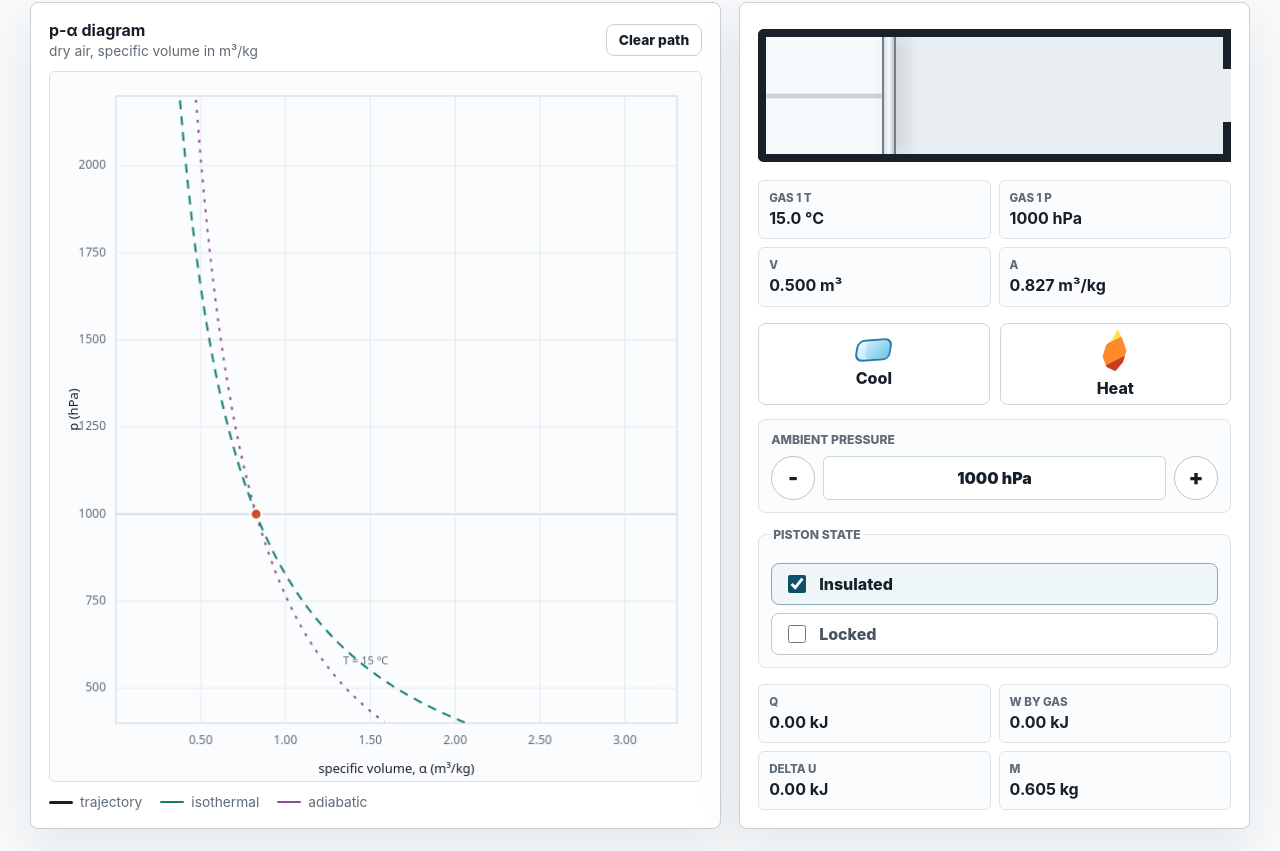
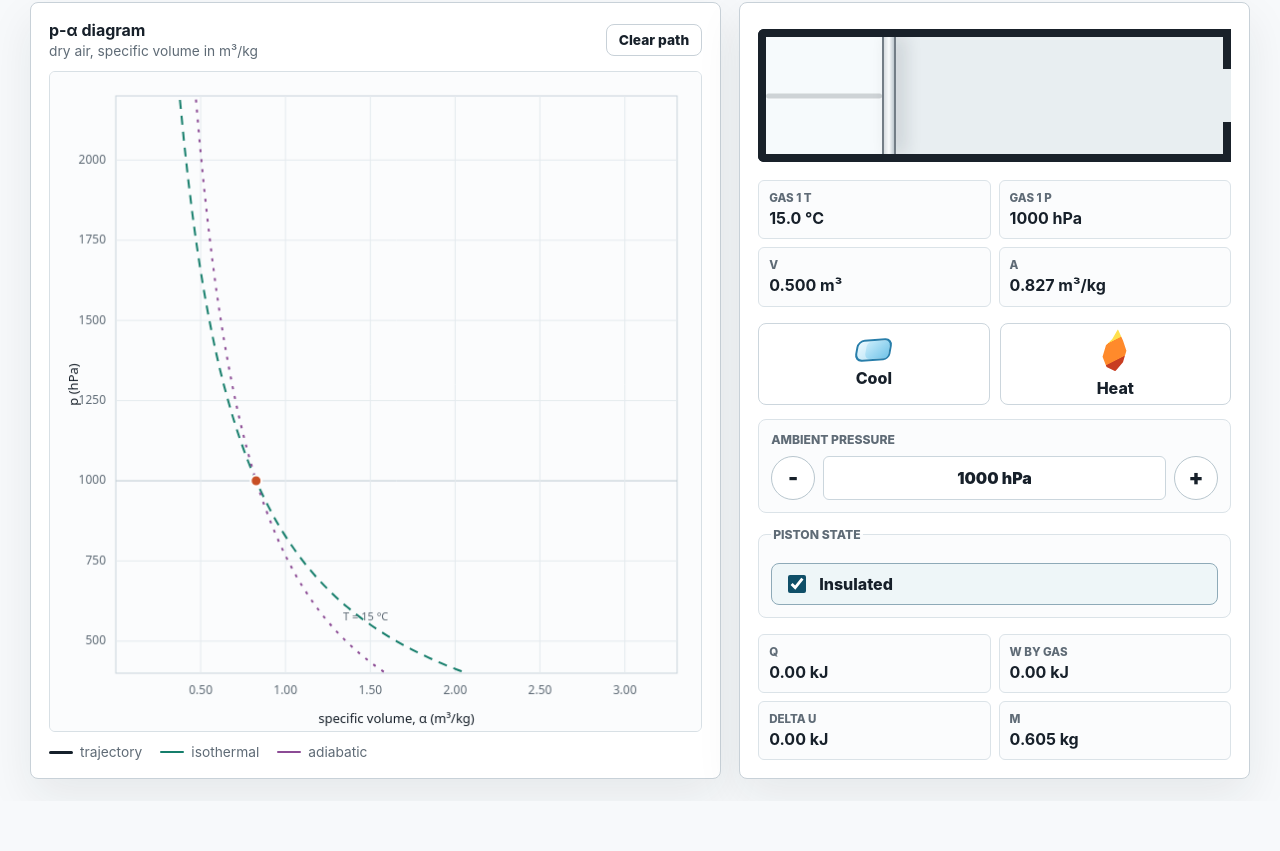
Before and after one commit to pstaten/pressure-volume-work-simulator, a plain HTML site: page index.html in a window 1280 px wide. Shown: the part 97-948 px from the top of the page. After the commit the page ends 898 px from the top, so only its background shows below. Drawn offline with Linux system fonts and the light colour scheme.

```diff
--- a/index.html
+++ b/index.html
@@ -99,10 +99,6 @@
                   <input id="insulatedCheckbox" type="checkbox" checked>
                   <span>Insulated</span>
                 </label>
-                <label>
-                  <input id="lockedCheckbox" type="checkbox">
-                  <span>Locked</span>
-                </label>
               </div>
             </fieldset>
           </div>
--- a/script.js
+++ b/script.js
@@ -21,9 +21,7 @@
   minVolume: 0,
   maxVolume: 2.0,
   heatPowerW: 70000,
-  conductionTauS: 3,
-  pistonMobility: 6.0e-5,
-  maxVolumeRate: 0.42,
+  visualRelaxationRate: 9,
   dt: 1 / 120,
   maxPathPoints: 4200
 };
@@ -34,9 +32,9 @@
 const state = {
   tempK: initial.tempK,
   volume: initial.volume,
+  visualVolume: initial.volume,
   ambientPressurePa: initial.ambientPressurePa,
   insulated: true,
-  locked: false,
   heatDirection: 0,
   pressureDirection: 0,
   paused: false,
@@ -68,8 +66,7 @@
   reset: document.getElementById("resetButton"),
   clearPath: document.getElementById("clearPathButton"),
   pause: document.getElementById("pauseButton"),
-  insulated: document.getElementById("insulatedCheckbox"),
-  locked: document.getElementById("lockedCheckbox")
+  insulated: document.getElementById("insulatedCheckbox")
 };
 
 const plot = {
@@ -96,6 +93,11 @@
 
 function specificVolume() {
   return state.volume / mass;
+}
+
+function equilibriumVolume(tempK = state.tempK, ambientPressurePa = state.ambientPressurePa) {
+  const targetVolume = mass * Rd * tempK / ambientPressurePa;
+  return clamp(targetVolume, config.minVolume, config.maxVolume);
 }
 
 function celsius(tempK) {
@@ -147,8 +149,16 @@
 function resetPath() {
   state.path = [{
     alpha: specificVolume(),
-    pressureHpa: pressurePa() / 100
+    pressureHpa: pathPressurePa() / 100
   }];
+}
+
+function pushPathPoint(alpha, pressureHpa) {
+  const last = state.path[state.path.length - 1];
+  if (!last || Math.abs(alpha - last.alpha) > 0.00001 || Math.abs(pressureHpa - last.pressureHpa) > 0.02) {
+    state.path.push({ alpha, pressureHpa });
+    if (state.path.length > config.maxPathPoints) state.path.shift();
+  }
 }
 
 function resetAccountingReference() {
@@ -163,12 +173,32 @@
   updateUI();
 }
 
+function applyInstantThermalEquilibrium() {
+  const oldTempK = state.tempK;
+  const oldVolume = state.volume;
+
+  pushPathPoint(specificVolume(), pathPressurePa() / 100);
+
+  const nextTempK = initial.ambientTempK;
+  const nextVolume = equilibriumVolume(nextTempK, state.ambientPressurePa);
+  const actualWorkJ = state.ambientPressurePa * (nextVolume - oldVolume);
+  const deltaUJ = mass * Cv * (nextTempK - oldTempK);
+  const actualHeatJ = deltaUJ + actualWorkJ;
+
+  state.tempK = nextTempK;
+  state.volume = nextVolume;
+  state.heatJ += actualHeatJ;
+  state.workJ += actualWorkJ;
+
+  pushPathPoint(specificVolume(), pathPressurePa() / 100);
+}
+
 function resetSimulation() {
   state.tempK = initial.tempK;
   state.volume = initial.volume;
+  state.visualVolume = initial.volume;
   state.ambientPressurePa = initial.ambientPressurePa;
   state.insulated = true;
-  state.locked = false;
   state.heatDirection = 0;
   state.pressureDirection = 0;
   state.paused = false;
@@ -176,7 +206,6 @@
   resetAccountingReference();
 
   els.insulated.checked = true;
-  els.locked.checked = false;
   updateHeldButtonStates();
   els.pause.textContent = "Pause";
   els.pause.setAttribute("aria-pressed", "false");
@@ -204,6 +233,8 @@
 function updateAmbientPressure(dt) {
   if (state.pressureDirection === 0) return;
 
+  const oldPressurePa = state.ambientPressurePa;
+
   const nextPressurePa = clamp(
     state.ambientPressurePa + state.pressureDirection * config.pressureRatePaPerS * dt,
     config.minAmbientPa,
@@ -218,26 +249,20 @@
   ) {
     setPressureDirection(0);
   }
+
+  return nextPressurePa - oldPressurePa;
 }
 
-function conductiveHeatRate() {
-  let qdot = 0;
-  if (!state.insulated) {
-    qdot += mass * Cv * (initial.ambientTempK - state.tempK) / config.conductionTauS;
-  }
-  return qdot;
-}
-
-function manualHeatInputJ(dt, baselineTempK) {
+function manualHeatInputJ(dt, baselineTempK, heatCapacity) {
   const requestedHeatJ = state.heatDirection * config.heatPowerW * dt;
 
   if (requestedHeatJ > 0) {
-    const roomToHeatJ = Math.max(0, mass * Cv * (config.maxTempK - baselineTempK));
+    const roomToHeatJ = Math.max(0, mass * heatCapacity * (config.maxTempK - baselineTempK));
     return Math.min(requestedHeatJ, roomToHeatJ);
   }
 
   if (requestedHeatJ < 0) {
-    const roomToCoolJ = Math.max(0, mass * Cv * (baselineTempK - config.minTempK));
+    const roomToCoolJ = Math.max(0, mass * heatCapacity * (baselineTempK - config.minTempK));
     return -Math.min(-requestedHeatJ, roomToCoolJ);
   }
 
@@ -247,46 +272,47 @@
 function recordPathPoint(force = false) {
   const last = state.path[state.path.length - 1];
   const alpha = specificVolume();
-  const pressureHpa = pressurePa() / 100;
+  const pressureHpa = pathPressurePa() / 100;
   if (force || !last || Math.abs(alpha - last.alpha) > 0.0012 || Math.abs(pressureHpa - last.pressureHpa) > 3) {
-    state.path.push({ alpha, pressureHpa });
-    if (state.path.length > config.maxPathPoints) state.path.shift();
+    pushPathPoint(alpha, pressureHpa);
   }
 }
 
-function volumeRate(pGasPa) {
-  if (state.locked) return 0;
-
-  const pressureDifference = pGasPa - state.ambientPressurePa;
-  let dVdt = config.pistonMobility * pressureDifference;
-  dVdt = clamp(dVdt, -config.maxVolumeRate, config.maxVolumeRate);
-
-  if (state.volume <= config.minVolume && dVdt < 0) return 0;
-  if (state.volume >= config.maxVolume && dVdt > 0) return 0;
-  return dVdt;
+function pathPressurePa() {
+  return pressurePa();
 }
 
 function integrate(dt) {
-  const pGasPa = pressurePa();
-  let dVdt = volumeRate(pGasPa);
-  let nextVolume = state.volume + dVdt * dt;
+  const deltaAmbientPa = updateAmbientPressure(dt) || 0;
+  const oldTempK = state.tempK;
+  const oldVolume = state.volume;
+  let manualHeatJ;
+  let actualHeatJ;
+  let actualWorkJ;
+  let nextTempK;
+  let nextVolume;
 
-  if (nextVolume < config.minVolume) {
-    nextVolume = config.minVolume;
-    dVdt = (nextVolume - state.volume) / dt;
+  if (!state.insulated) {
+    nextTempK = initial.ambientTempK;
+    nextVolume = equilibriumVolume(nextTempK, state.ambientPressurePa);
+    actualWorkJ = mass * Rd * nextTempK * Math.log(Math.max(nextVolume, 1e-6) / Math.max(oldVolume, 1e-6));
+    actualHeatJ = mass * Cv * (nextTempK - oldTempK) + actualWorkJ;
+  } else {
+    const oldAmbientPressurePa = Math.max(state.ambientPressurePa - deltaAmbientPa, 1e-6);
+    const baselineTempK = oldTempK * Math.pow(state.ambientPressurePa / oldAmbientPressurePa, (gamma - 1) / gamma);
+    manualHeatJ = manualHeatInputJ(dt, baselineTempK, Cp);
+    actualHeatJ = manualHeatJ;
+    const unconstrainedTempK = baselineTempK + manualHeatJ / (mass * Cp);
+    const unconstrainedVolume = mass * Rd * unconstrainedTempK / state.ambientPressurePa;
+    nextVolume = clamp(unconstrainedVolume, config.minVolume, config.maxVolume);
+    if (Math.abs(nextVolume - unconstrainedVolume) > 1e-8) {
+      actualWorkJ = state.ambientPressurePa * (nextVolume - oldVolume);
+      nextTempK = oldTempK + (actualHeatJ - actualWorkJ) / (mass * Cv);
+    } else {
+      nextTempK = unconstrainedTempK;
+      actualWorkJ = actualHeatJ - mass * Cv * (nextTempK - oldTempK);
+    }
   }
-  if (nextVolume > config.maxVolume) {
-    nextVolume = config.maxVolume;
-    dVdt = (nextVolume - state.volume) / dt;
-  }
-
-  const workRate = pGasPa * dVdt;
-  const conductiveHeatJ = conductiveHeatRate() * dt;
-  const actualWorkJ = workRate * dt;
-  const baselineTempK = state.tempK + (conductiveHeatJ - actualWorkJ) / (mass * Cv);
-  const manualHeatJ = manualHeatInputJ(dt, baselineTempK);
-  const actualHeatJ = conductiveHeatJ + manualHeatJ;
-  const nextTempK = baselineTempK + manualHeatJ / (mass * Cv);
 
   state.volume = nextVolume;
   state.tempK = nextTempK;
@@ -300,7 +326,7 @@
 function updateUI() {
   const pGasPa = pressurePa();
   const alpha = specificVolume();
-  const volumeProgress = clamp((state.volume - config.minVolume) / (config.maxVolume - config.minVolume), 0, 1);
+  const volumeProgress = clamp((state.visualVolume - config.minVolume) / (config.maxVolume - config.minVolume), 0, 1);
   const pistonLeftPercent = pistonVisual.minPercent + volumeProgress * (pistonVisual.maxPercent - pistonVisual.minPercent);
   const deltaU = mass * Cv * (state.tempK - state.referenceTempK);
 
@@ -492,8 +518,6 @@
   const elapsed = Math.min(0.08, (timestamp - lastTimestamp) / 1000);
   lastTimestamp = timestamp;
 
-  updateAmbientPressure(elapsed);
-
   if (!state.paused) {
     accumulator += elapsed;
     while (accumulator >= config.dt) {
@@ -501,6 +525,10 @@
       accumulator -= config.dt;
     }
   }
+
+  const visualBlend = 1 - Math.exp(-config.visualRelaxationRate * elapsed);
+  state.visualVolume += (state.volume - state.visualVolume) * visualBlend;
+  if (Math.abs(state.visualVolume - state.volume) < 0.0005) state.visualVolume = state.volume;
 
   updateUI();
   requestAnimationFrame(frame);
@@ -554,12 +582,13 @@
 bindHoldButton(els.pressureDown, () => setPressureDirection(-1), () => setPressureDirection(0));
 
 els.insulated.addEventListener("change", () => {
+  const wasInsulated = state.insulated;
   state.insulated = els.insulated.checked;
-});
-
-els.locked.addEventListener("change", () => {
-  state.locked = els.locked.checked;
-  recordPathPoint(true);
+  if (wasInsulated && !state.insulated) {
+    applyInstantThermalEquilibrium();
+    recordPathPoint(true);
+    updateUI();
+  }
 });
 
 els.reset.addEventListener("click", resetSimulation);
```
Also changed, not shown: 1 other file.
